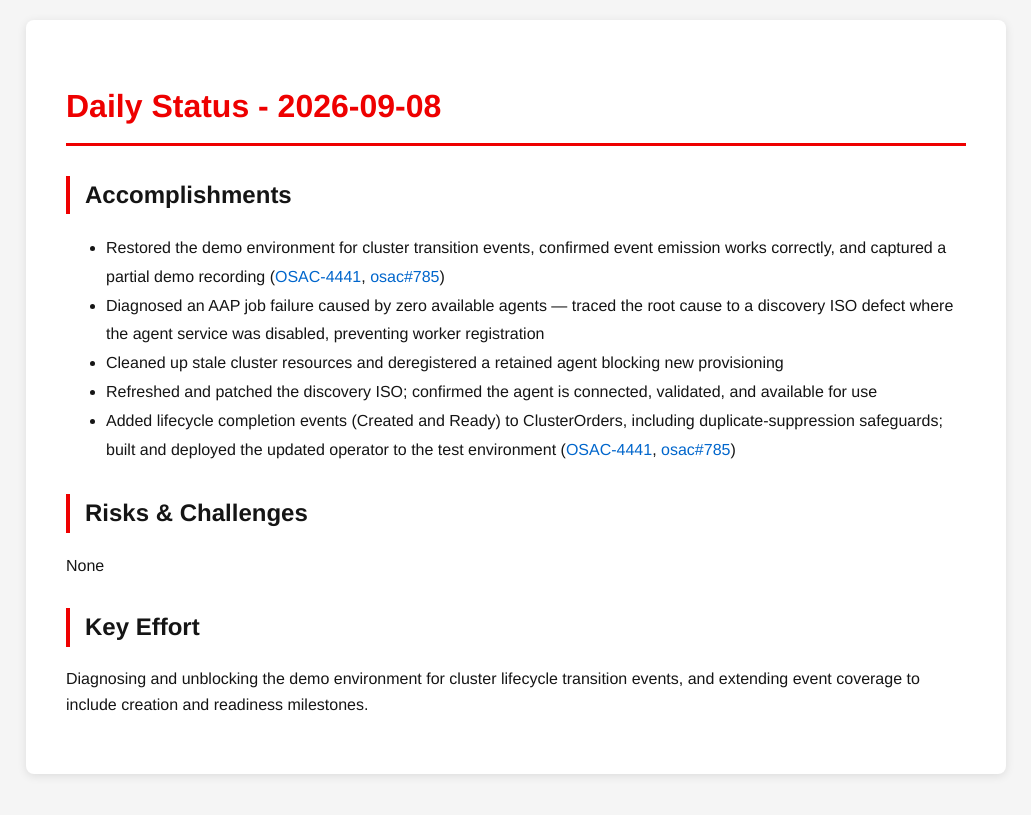
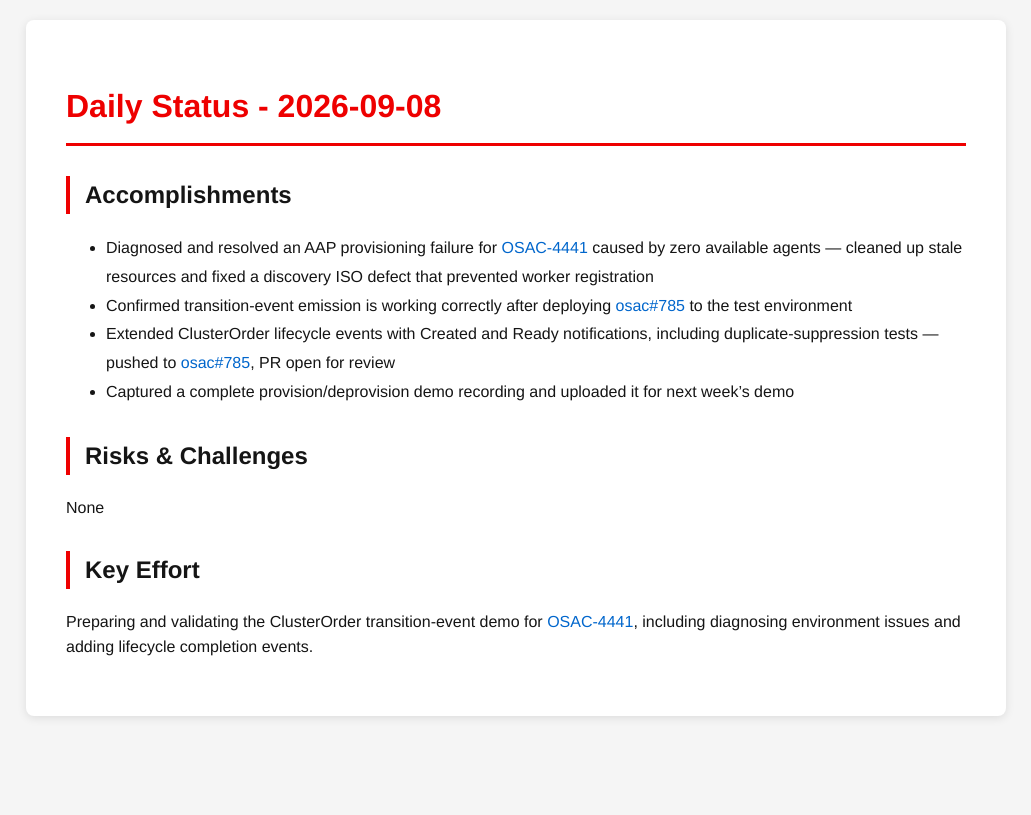
Before and after one commit to tzvatot/daily-status, a Jekyll site: the page built from 2026-09-08.md, in a window 1280 px wide. Shown: the top 815 px of the page, without its empty margins (124-1155 px from the left). Built offline with Jekyll 4.4.1, drawn with Linux system fonts in a browser that asks for light colours.

Commit message:
Daily status update - 2026-09-08

```diff
--- a/2026-09-08.md
+++ b/2026-09-08.md
@@ -7,14 +7,13 @@ date: 2026-09-08
 # Daily Status - 2026-09-08
 
 ## Accomplishments
-- Restored the demo environment for cluster transition events, confirmed event emission works correctly, and captured a partial demo recording ([OSAC-4441](https://redhat.atlassian.net/browse/OSAC-4441), [osac#785](https://github.com/osac-project/osac/pull/785))
-- Diagnosed an AAP job failure caused by zero available agents — traced the root cause to a discovery ISO defect where the agent service was disabled, preventing worker registration
-- Cleaned up stale cluster resources and deregistered a retained agent blocking new provisioning
-- Refreshed and patched the discovery ISO; confirmed the agent is connected, validated, and available for use
-- Added lifecycle completion events (Created and Ready) to ClusterOrders, including duplicate-suppression safeguards; built and deployed the updated operator to the test environment ([OSAC-4441](https://redhat.atlassian.net/browse/OSAC-4441), [osac#785](https://github.com/osac-project/osac/pull/785))
+- Diagnosed and resolved an AAP provisioning failure for [OSAC-4441](https://redhat.atlassian.net/browse/OSAC-4441) caused by zero available agents — cleaned up stale resources and fixed a discovery ISO defect that prevented worker registration
+- Confirmed transition-event emission is working correctly after deploying [osac#785](https://github.com/osac-project/osac/pull/785) to the test environment
+- Extended ClusterOrder lifecycle events with Created and Ready notifications, including duplicate-suppression tests — pushed to [osac#785](https://github.com/osac-project/osac/pull/785), PR open for review
+- Captured a complete provision/deprovision demo recording and uploaded it for next week's demo
 
 ## Risks & Challenges
 None
 
 ## Key Effort
-Diagnosing and unblocking the demo environment for cluster lifecycle transition events, and extending event coverage to include creation and readiness milestones.
+Preparing and validating the ClusterOrder transition-event demo for [OSAC-4441](https://redhat.atlassian.net/browse/OSAC-4441), including diagnosing environment issues and adding lifecycle completion events.
```
